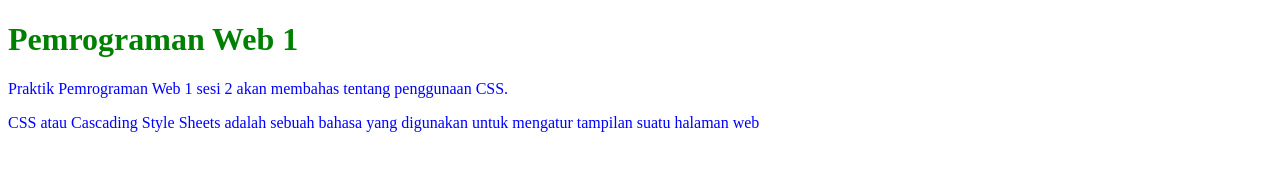
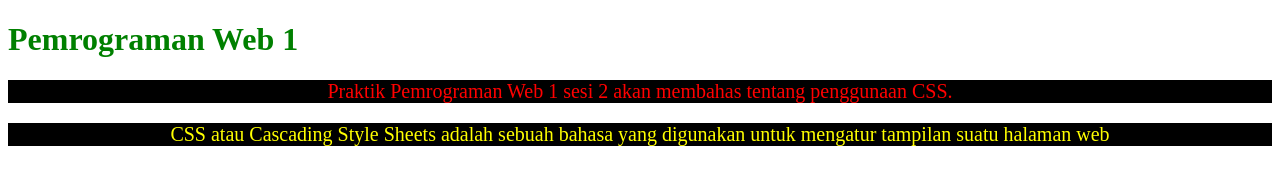
Before and after one commit to Noorhayudha/Praktikum-Web-1, a plain HTML site: page Sesi-2/index.html in a window 1280 px wide. Drawn offline with Linux system fonts and the light colour scheme.

Commit message:
Class Selector dan ID Selector

```diff
--- a/Sesi-2/index.html
+++ b/Sesi-2/index.html
@@ -12,12 +12,30 @@
         h1 {
             color: green;
         }
+
+        .teks-merah,
+        #teks-kuning {
+            font-size: 20px;
+            text-align: center;
+            background-color: black;
+        }
+
+        .teks-merah {
+            color: red;
+        }
+
+        #teks-kuning {
+            color: yellow;
+        }
+
     </style>
 </head>
 <body>
     <h1>Pemrograman Web 1</h1>
-    <p>Praktik Pemrograman Web 1 sesi 2 akan membahas tentang penggunaan CSS.</p>
-    <p>CSS atau Cascading Style Sheets adalah sebuah bahasa yang digunakan untuk
-    mengatur tampilan suatu halaman web</p>
+    <p class="teks-merah">Praktik Pemrograman Web 1 sesi
+    2 akan membahas tentang penggunaan CSS.</p>
+    <p id="teks-kuning"> CSS atau Cascading Style Sheets
+    adalah sebuah bahasa yang digunakan untuk mengatur
+    tampilan suatu halaman web</p>
 </body>
 </html>
```
